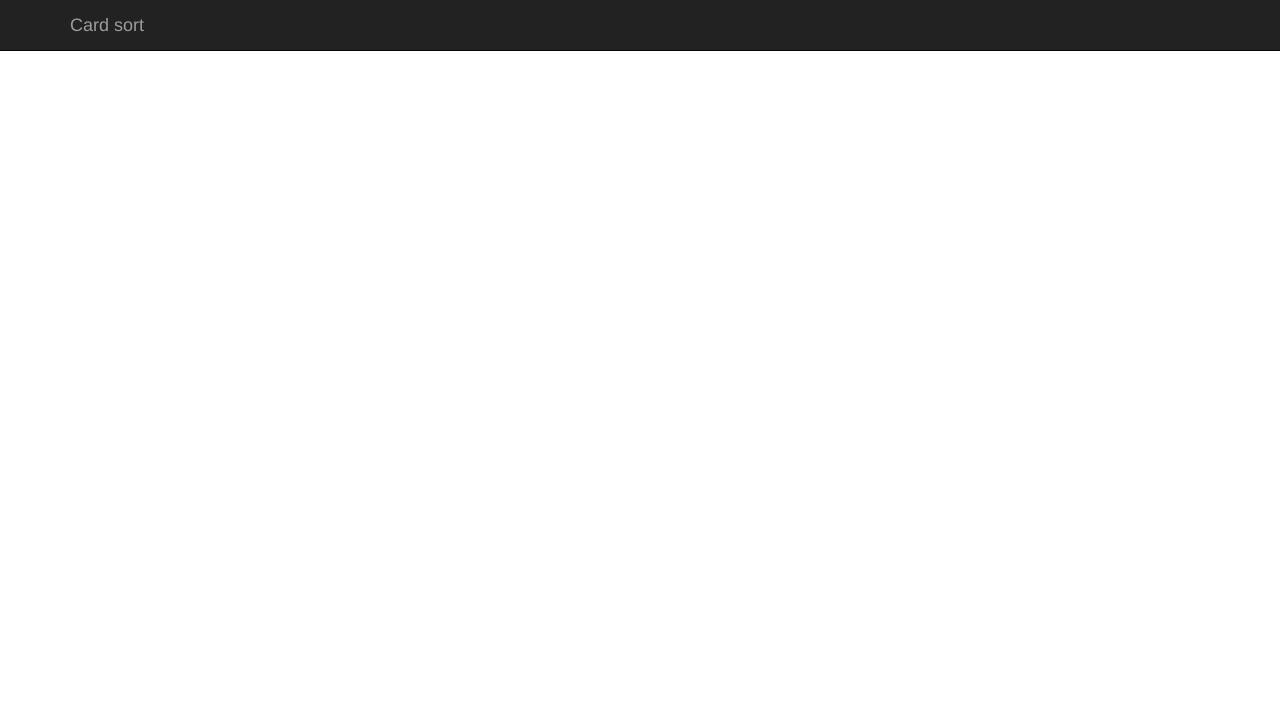
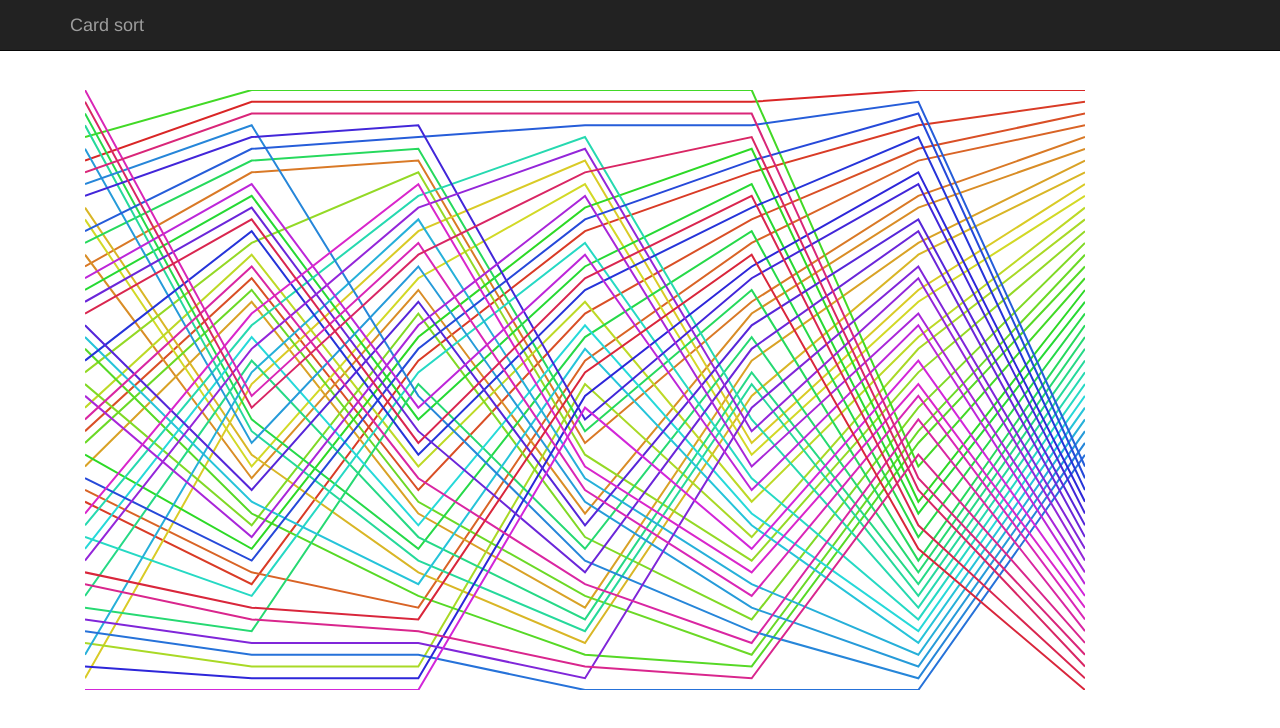
Before and after one commit to brahn/card-sort, a plain HTML site: page index.html in a window 1280 px wide. Drawn offline with Linux system fonts and the light colour scheme.

Commit message:
working visualization

```diff
--- a/index.html
+++ b/index.html
@@ -49,7 +49,7 @@
     <div class="container">
 
       <div class="starter-template">
-        <canvas id="card-sort"></div>
+        <div id="card-sort"></div>
       </div>
 
     </div><!-- /.container -->
@@ -60,7 +60,7 @@
     <script src="third/bootstrap/js/bootstrap.min.js"></script>
     <script src="third/d3/d3.min.js"></script>
     <script src="js/card-sort.js"></script>
-    <script src="js/sort-visualize.js"></script>
+    <script src="js/sort-visualizer.js"></script>
 <!--    <script src="/js/csrf.js"></script>
     <script src="/js/utils.js"></script>
     <script src="/js/country.js"></script> -->
--- a/js/card-sort.js
+++ b/js/card-sort.js
@@ -33,7 +33,6 @@ var CardSort = (function () {
 
   var sort = function () {
     var numSteps = Math.ceil(Math.log(m_deckSize) / Math.log(2));
-    debugger;
     for (var i = 0; i < numSteps; i++) {
       console.log(i);
       doStep(i);
--- /dev/null
+++ b/js/sort-visualizer.js
@@ -0,0 +1,81 @@
+var SortVisualizer = (function () {
+
+  var m_svg = null
+
+  var m_width = 1000;
+  var m_height = 600;
+
+  var setup = function () {
+    m_svg = d3.select("div#card-sort")
+      .append("svg")
+      .attr("width", m_width)
+      .attr("height", m_height);
+  };
+
+  var lineFunction = d3.svg.line()
+    .x(function(d) { return d[0]; })
+    .y(function(d) { return d[1]; })
+    .interpolate("linear");
+
+  var drawPolygon = function (lineData, color) {
+    m_svg.append("path")
+      .attr("d", lineFunction(lineData))
+      .attr("stroke", color)
+      .attr("stroke-width", 2)
+      .attr("fill", "none");
+  }
+
+  var drawSort = function(sortData) {
+    var paths = getSortPaths(sortData);
+
+    var elts = paths.length;
+    var steps = paths[0].length;
+    var xSpacing = m_width / (steps - 1);
+    var ySpacing = m_height / (elts - 1);
+
+    for (var elt = 0; elt < elts; elt++) {
+      var coords = coordsForPath(paths[elt], xSpacing, ySpacing);
+      drawPolygon(coords, d3.hsl(360 * elt / elts, 0.7, 0.5));
+    }
+  };
+
+  var coordsForPath = function (positions, xSpacing, ySpacing) {
+    var result = [];
+    for (var step = 0; step < positions.length ; step ++ ) {
+      result.push([step * xSpacing, positions[step] * ySpacing]);
+    };
+    return result;
+  };
+
+  var getSortPaths = function (sortData) {
+    var steps = sortData.length;
+    var setSize = sortData[0].length;
+    var paths = []
+    for (var step = 0 ; step < steps ; step++) {
+      for (var pos = 0; pos < setSize ; pos++) {
+        var elt = sortData[step][pos]
+        if (step == 0) {
+          paths[elt] = []
+        };
+        paths[elt].push(pos)
+      }
+    }
+    return paths;
+  };
+
+  return {
+    setup: setup,
+    drawPath: drawPolygon,
+    drawSort: drawSort,
+    coordsForPath: coordsForPath,
+    getSortPaths: getSortPaths
+  }
+
+})();
+
+$(document).ready(function () {
+  SortVisualizer.setup();
+  CardSort.init(52);
+  CardSort.sort();
+  SortVisualizer.drawSort(CardSort.steps());
+})
```
Also changed, not shown: 1 other file.
